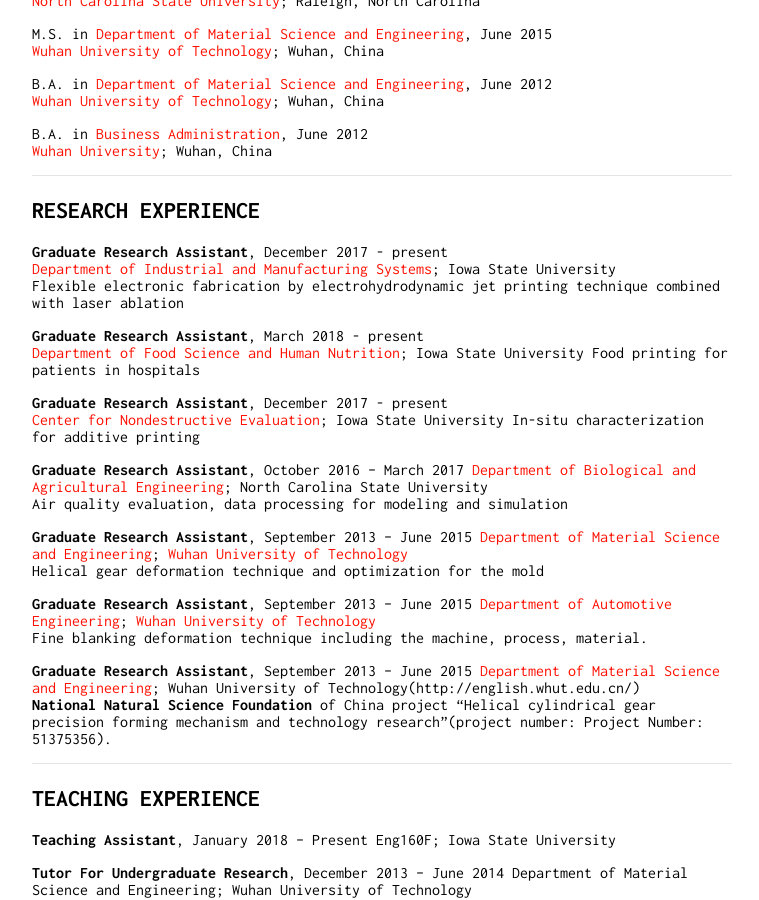
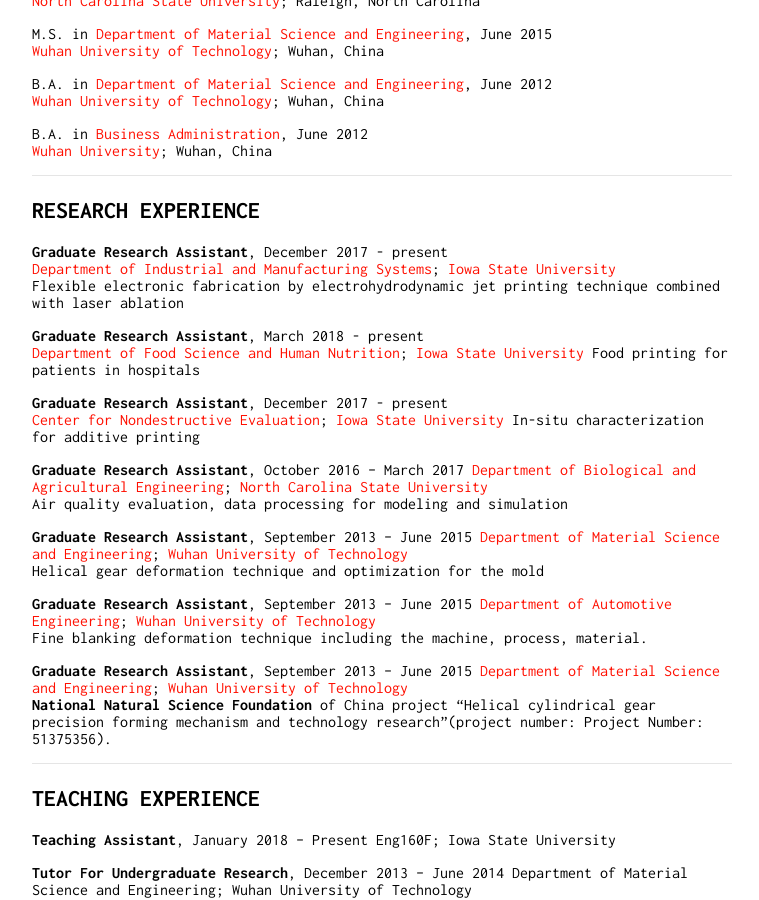
Before and after one commit to zhangxiao2018/zhangxiao2018.github.io, a Jekyll site: the page built from index.md, in a window 1280 px wide and 900 px high, scrolled down 587 px. Shown: the whole window, without its empty margins (258-1017 px from the left). Built offline with Jekyll 4.4.1, drawn with Linux system fonts in a browser that asks for light colours; our own code applies the rules of GitHub Pages for plain Markdown files; some of the changed lines change nothing that is shown.

Commit message:
Update index.md

```diff
--- a/index.md
+++ b/index.md
@@ -35,19 +35,19 @@
 - - -
 ## RESEARCH EXPERIENCE
 **Graduate Research Assistant**, December   2017 - present
-[Department of Industrial and Manufacturing Systems](https://www.imse.iastate.edu/); Iowa State University
+[Department of Industrial and Manufacturing Systems](https://www.imse.iastate.edu/); [Iowa State University](https://www.iastate.edu/)
 Flexible electronic fabrication by electrohydrodynamic jet printing technique combined with laser ablation
 
 **Graduate Research Assistant**, March   2018 - present
-[Department of Food Science and Human Nutrition](https://fshn.hs.iastate.edu/); Iowa State University
+[Department of Food Science and Human Nutrition](https://fshn.hs.iastate.edu/); [Iowa State University](https://www.iastate.edu/)
 Food printing for patients in hospitals
 
 **Graduate Research Assistant**, December   2017 - present
-[Center for Nondestructive Evaluation](https://www.cnde.iastate.edu/); Iowa State University
+[Center for Nondestructive Evaluation](https://www.cnde.iastate.edu/); [Iowa State University](https://www.iastate.edu/)
 In-situ characterization for additive printing
 
 **Graduate Research Assistant**, October   2016 – March 2017
-[Department of Biological and Agricultural Engineering](https://www.bae.ncsu.edu/); North Carolina State University
+[Department of Biological and Agricultural Engineering](https://www.bae.ncsu.edu/); [North Carolina State University](https://www.ncsu.edu/)
 Air quality evaluation, data processing for modeling and simulation
 
 **Graduate Research Assistant**, September   2013 – June 2015
@@ -59,7 +59,7 @@
 Fine blanking deformation technique including the machine, process, material.
 
 **Graduate Research Assistant**, September   2013 – June 2015
-[Department of Material Science and Engineering](http://smse.whut.edu.cn/bkspy/zysz/index_1.htm); Wuhan University of Technology(http://english.whut.edu.cn/)
+[Department of Material Science and Engineering](http://smse.whut.edu.cn/bkspy/zysz/index_1.htm); [Wuhan University of Technology](http://english.whut.edu.cn/)
 **National Natural Science Foundation** of China project “Helical cylindrical gear precision forming mechanism and technology research”(project number: Project Number: 51375356).
 
 - - -
```
